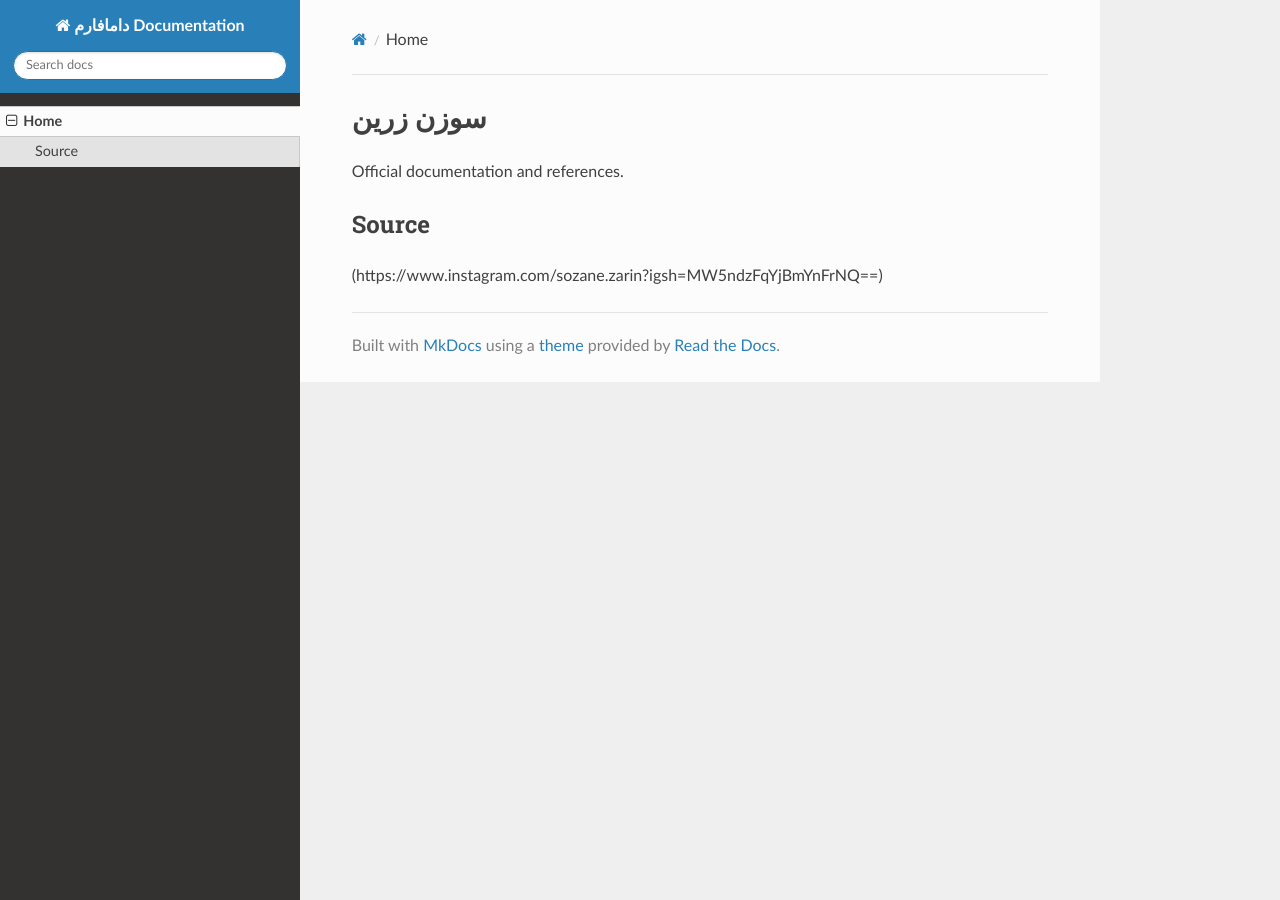
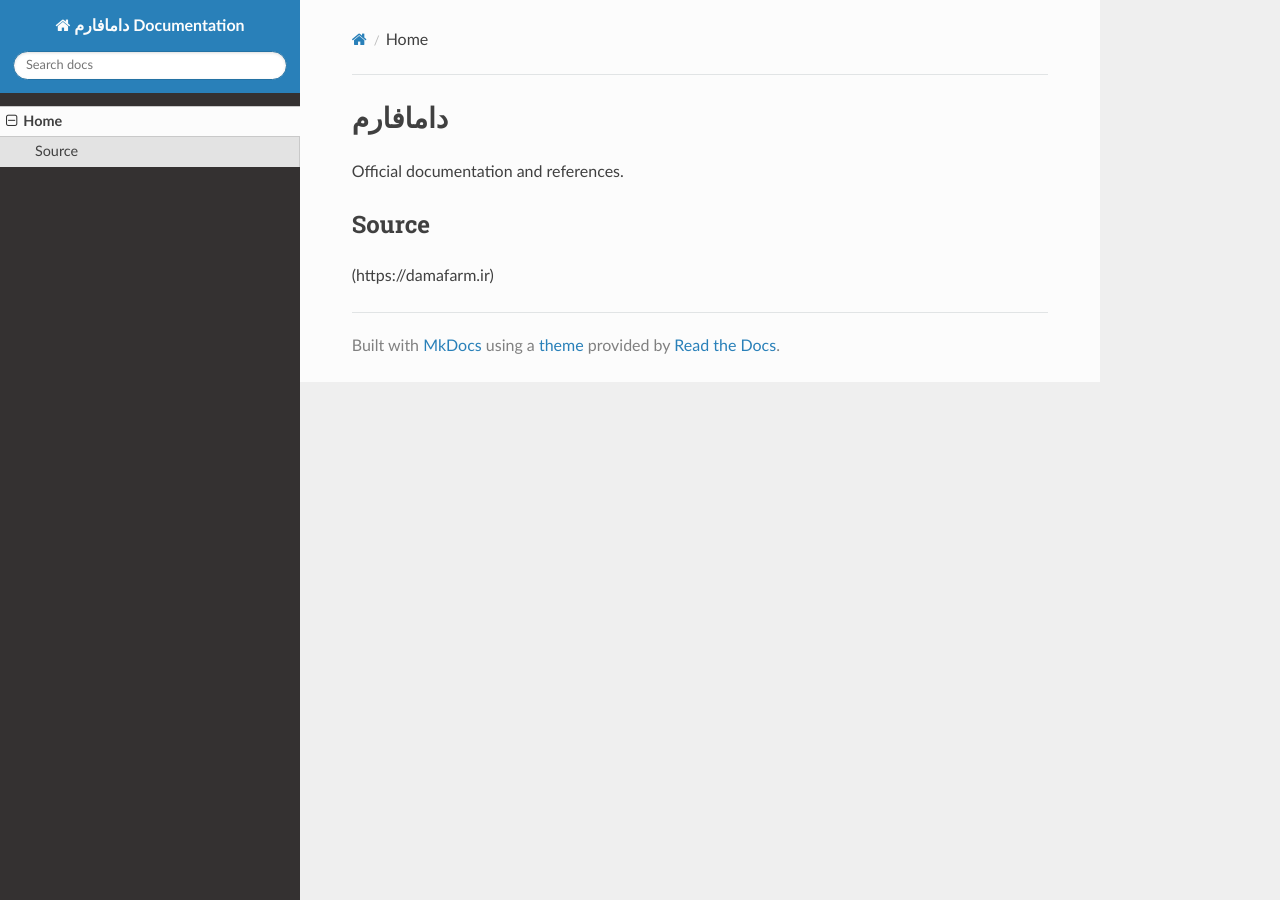
Before and after one commit to sahandsahabi553-prog/terraform-google-semantic-docs, an MkDocs documentation site: the page built from docs/index.md, in a window 1280 px wide. Built offline with MkDocs 1.6.1, drawn with Linux system fonts in a browser that asks for light colours; nearby versions of some CDN libraries.

```diff
--- a/docs/index.md
+++ b/docs/index.md
@@ -1,6 +1,6 @@
-# سوزن زرین
+# دامافارم
 
 Official documentation and references.
 
 ## Source
-(https://www.instagram.com/sozane.zarin?igsh=MW5ndzFqYjBmYnFrNQ==)
+(https://damafarm.ir)
```
